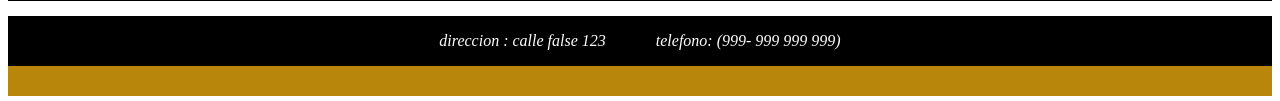
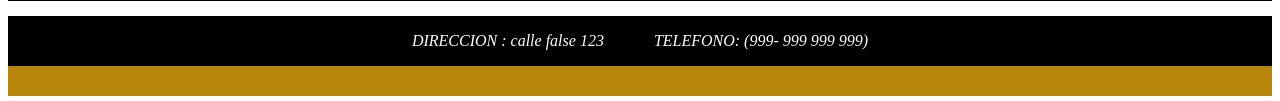
Before and after one commit to MarucciMauroGitHub/proyecto1, a plain HTML site: page index.html in a window 1280 px wide. Shown: the part 712-813 px from the top of the page. Drawn offline with Linux system fonts and the light colour scheme.

Commit message:
aplicar mejora de footer post-rechazo primer pullrequest

```diff
--- a/index.html
+++ b/index.html
@@ -21,8 +21,8 @@
         <section id="seccion2"></section>
         <footer>
             <address>
-                <p>direccion : calle false 123</p>
-                <p>telefono: (999- 999 999 999)</p>
+                <p>DIRECCION : calle false 123</p>
+                <p>TELEFONO: (999- 999 999 999)</p>
             </address>
         </footer>
     </body>
```
